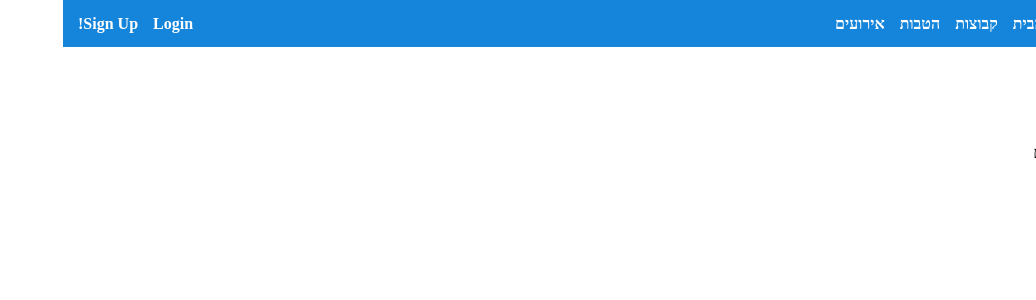
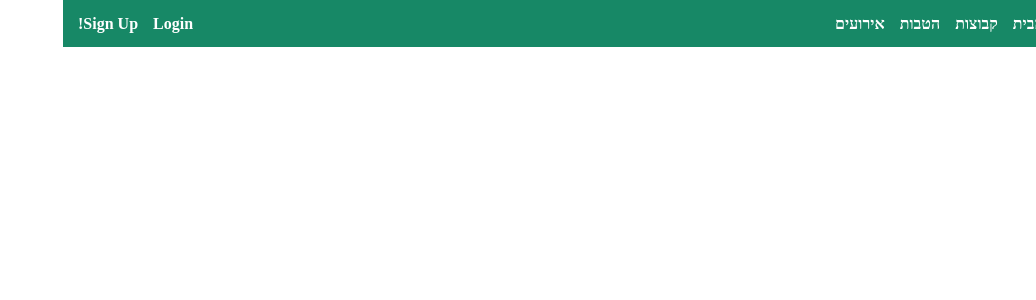
Before and after one commit to Yevgenio/boukingolts-client, an Angular app: page /home in a window 1280 px wide. Shown: the top 300 px of the page, without its empty margins (244-1280 px from the left). Built offline with nearby package versions, Linux system fonts and the light colour scheme.

Commit message:
layout anchor change and adapt to bouk

```diff
--- a/src/app/components/home/home.component.html
+++ b/src/app/components/home/home.component.html
@@ -1,7 +1,7 @@
 <section class="intro">
-    <h1>Welcome to Student 7</h1>
+    <h1>Root website.</h1>
 </section>
 
 <section>
-    <p>האתר בבנייה וכרגע משמש לניהול בסיס הנתונים</p>
+    <p>Coming Soon.</p>
 </section>
--- a/src/app/components/layout/layout.component.css
+++ b/src/app/components/layout/layout.component.css
@@ -5,13 +5,17 @@
 }
 
 .header {
-  background-color: #1585db;;
+  background-color: #178866;;
   color: white;
   padding: 10px 15px;
   display: flex;
   justify-content: space-between;
   align-items: center;
   flex-wrap: wrap;
+}
+
+.header a {
+  text-decoration: none;
 }
 
 .header .title-container {
--- a/src/app/components/layout/layout.component.html
+++ b/src/app/components/layout/layout.component.html
@@ -2,7 +2,7 @@
   <!-- Header Section -->
   <header class="header">
     <div class="title-container">
-      <h1>סטודנט 7</h1>
+      <h1><a routerLink="/">Boukingolts</a></h1>
     </div>
     <nav class="nav-buttons">
       <!-- Right-aligned buttons -->
```
